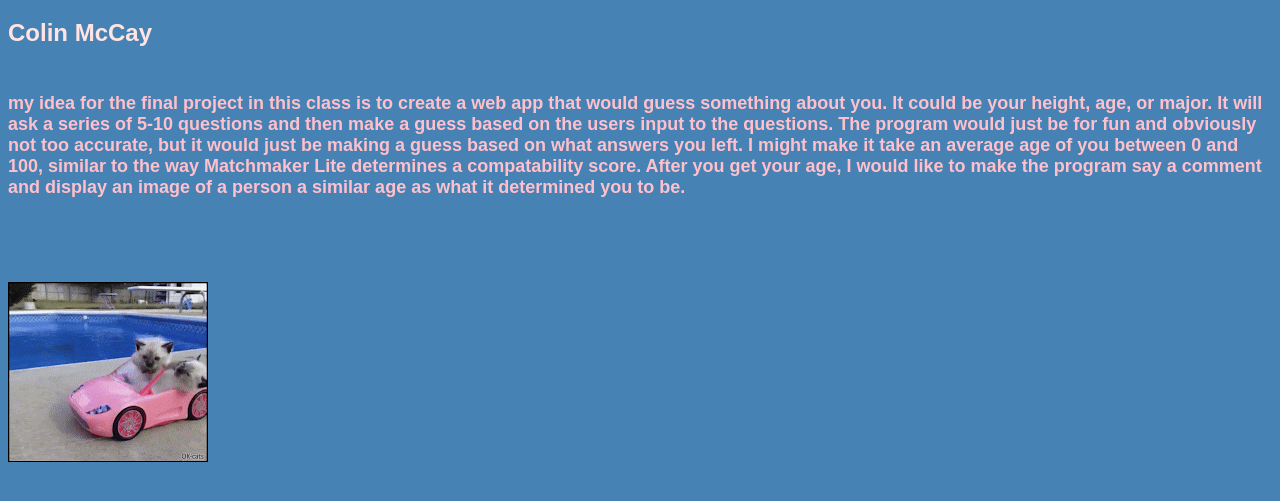
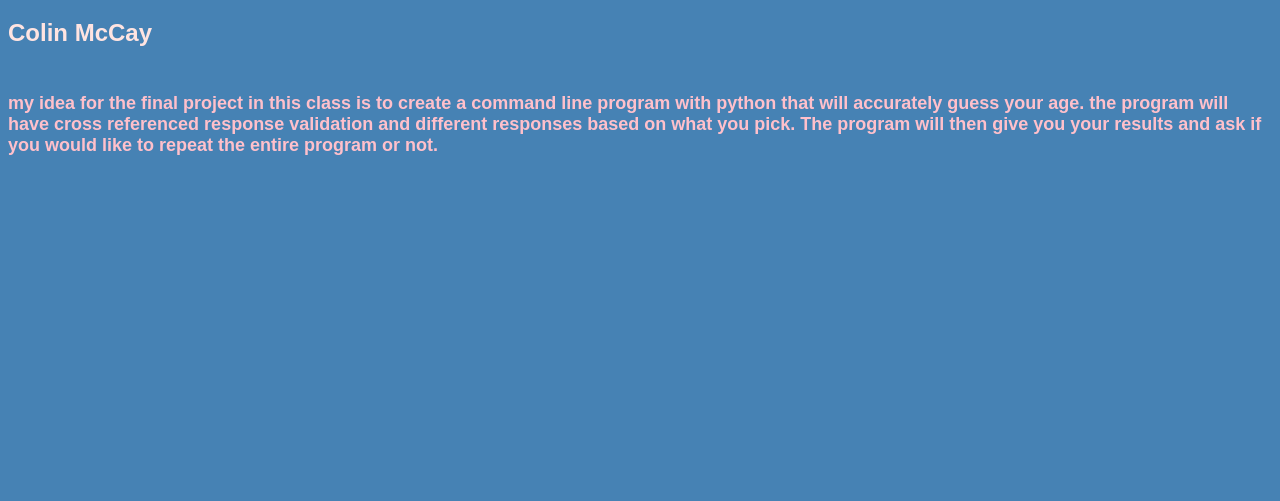
Before and after one commit to colinmccay/finalprojectproposal, a plain HTML site: page index.html in a window 1280 px wide. Shown: the part 61-562 px from the top of the page. Drawn offline with Linux system fonts and the light colour scheme.

Commit message:
Update index.html

```diff
--- a/index.html
+++ b/index.html
@@ -5,15 +5,12 @@
     <h1 style="font-family: Arial, Helvetica, sans-serif;font-weight: bold;color: mistyrose;font-size: X-large;">Colin McCay</h1>
     <br />
     <h1 style="font-family: Arial, Helvetica, sans-serif;font-weight: bold;color:pink;font-size: large;">
-    my idea for the final project in this class is to create a web app that would guess something about you. It could be your height, age, or major.
-    It will ask a series of 5-10 questions and then make a guess based on the users input to the questions. The program would just be for fun and obviously
-    not too accurate, but it would just be making a guess based on what answers you left. I might make it take an average age of you between 0 and 100,
-    similar to the way Matchmaker Lite determines a compatability score. After you get your age, I would like to make the program say a comment and
-    display an image of a person a similar age as what it determined you to be.
+    my idea for the final project in this class is to create a command line program with python that will accurately guess your age.
+    the program will have cross referenced response validation and different responses based on what you pick. The program will then give you
+    your results and ask if you would like to repeat the entire program or not.
     </h1>
     <br />
     <br />
     <br />
     <br />
-<img src="idk.gif" alt="cat">
 </body>
```
